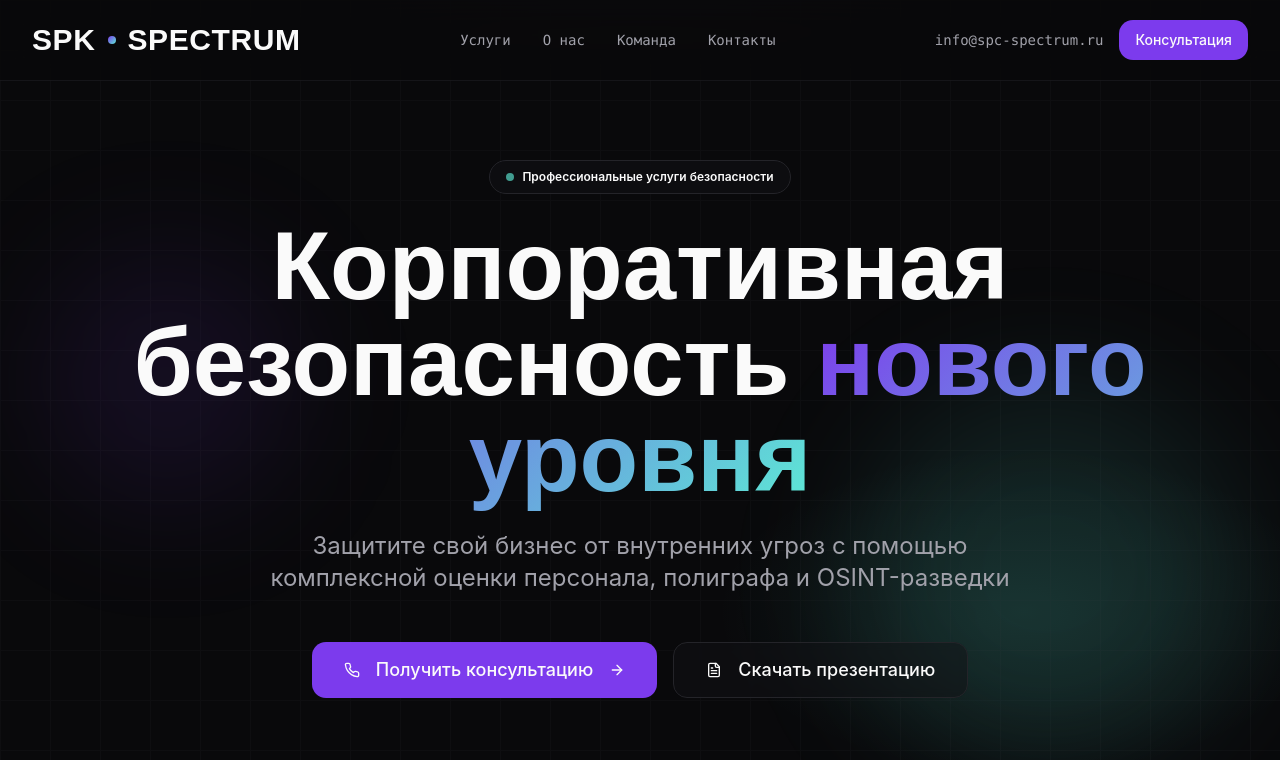
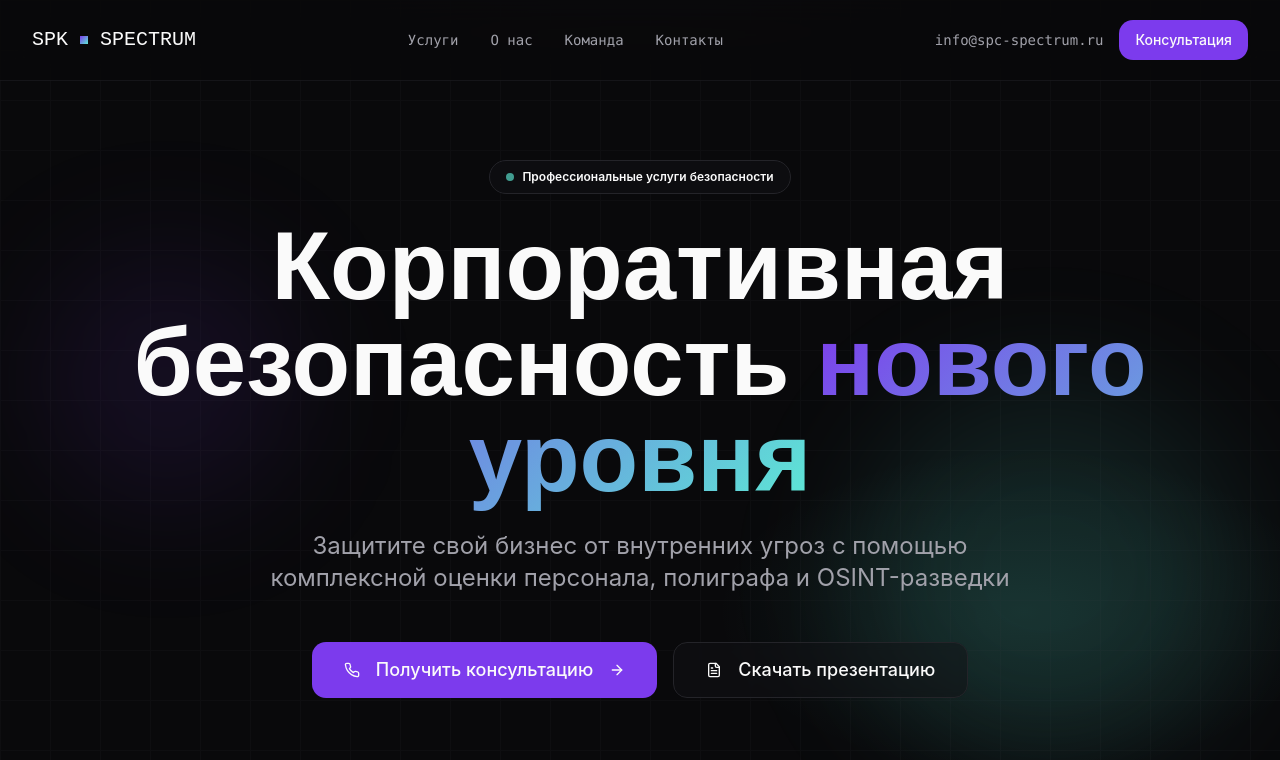
Before and after one commit to D3adM0urn/spectrum-security-analysis, a React (Vite) app: page / in a window 1280 px wide. Shown: the top 760 px of the page. Built offline with nearby package versions, Linux system fonts and the light colour scheme.

Commit message:
Добавить шрифт ZX Spectrum 7

```diff
--- a/src/components/Footer.tsx
+++ b/src/components/Footer.tsx
@@ -8,11 +8,11 @@ export default function Footer() {
         <div className="grid grid-cols-1 md:grid-cols-3 gap-12">
           <div>
             <div className="flex items-center gap-2 mb-4">
-              <span className="text-2xl font-black text-foreground" style={{ fontFamily: 'Orbitron, sans-serif', fontWeight: 900, letterSpacing: '0.02em' }}>
+              <span className="text-lg text-foreground" style={{ fontFamily: '"Press Start 2P", monospace' }}>
                 SPK
               </span>
-              <span className="w-1.5 h-1.5 rounded-full bg-gradient-to-br from-primary to-accent mx-0.5" />
-              <span className="text-2xl font-black text-foreground" style={{ fontFamily: 'Orbitron, sans-serif', fontWeight: 900, letterSpacing: '0.02em' }}>
+              <span className="w-1.5 h-1.5 bg-gradient-to-br from-primary to-accent" style={{ clipPath: 'polygon(0 0, 100% 0, 100% 100%, 0 100%)' }} />
+              <span className="text-lg text-foreground" style={{ fontFamily: '"Press Start 2P", monospace' }}>
                 SPECTRUM
               </span>
             </div>
--- a/src/components/Header.tsx
+++ b/src/components/Header.tsx
@@ -11,12 +11,12 @@ const Header = ({ onConsultationClick }: HeaderProps) => {
       <div className="container mx-auto px-4 lg:px-8">
         <div className="flex items-center justify-between h-20">
           <div className="flex items-center gap-3">
-            <div className="flex items-center gap-2">
-              <span className="text-3xl font-black text-foreground" style={{ fontFamily: 'Orbitron, sans-serif', fontWeight: 900, letterSpacing: '0.02em' }}>
+            <div className="flex items-center gap-3">
+              <span className="text-xl text-foreground" style={{ fontFamily: '"Press Start 2P", monospace' }}>
                 SPK
               </span>
-              <span className="w-2 h-2 rounded-full bg-gradient-to-br from-primary to-accent mx-1" />
-              <span className="text-3xl font-black text-foreground" style={{ fontFamily: 'Orbitron, sans-serif', fontWeight: 900, letterSpacing: '0.02em' }}>
+              <span className="w-2 h-2 bg-gradient-to-br from-primary to-accent" style={{ clipPath: 'polygon(0 0, 100% 0, 100% 100%, 0 100%)' }} />
+              <span className="text-xl text-foreground" style={{ fontFamily: '"Press Start 2P", monospace' }}>
                 SPECTRUM
               </span>
             </div>
--- a/src/index.css
+++ b/src/index.css
@@ -2,7 +2,7 @@
 @tailwind components;
 @tailwind utilities;
 
-@import url("https://fonts.googleapis.com/css2?family=Space+Grotesk:wght@300;400;500;600;700&family=Orbitron:wght@400;500;600;700;800;900&display=swap");
+@import url("https://fonts.googleapis.com/css2?family=Space+Grotesk:wght@300;400;500;600;700&family=Press+Start+2P&display=swap");
 
 @keyframes float {
   0%,
```
